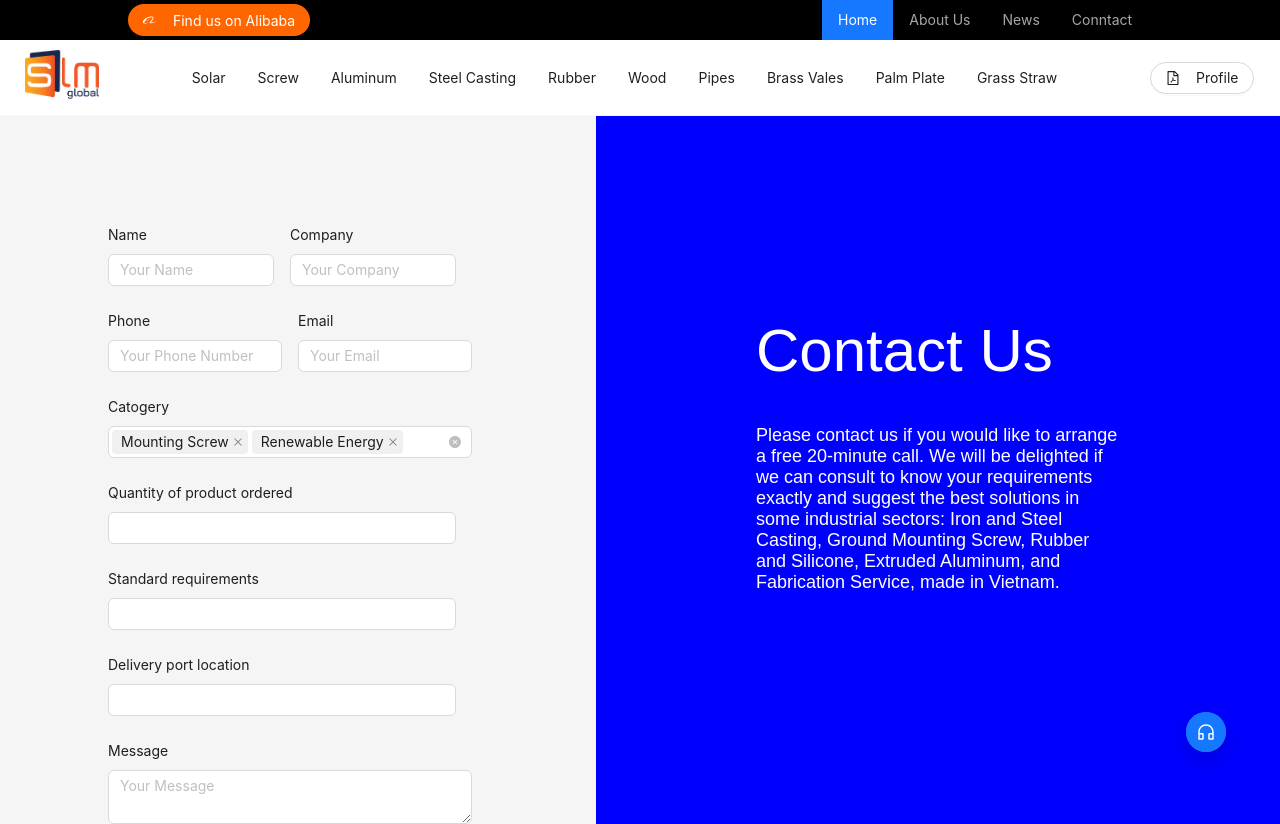
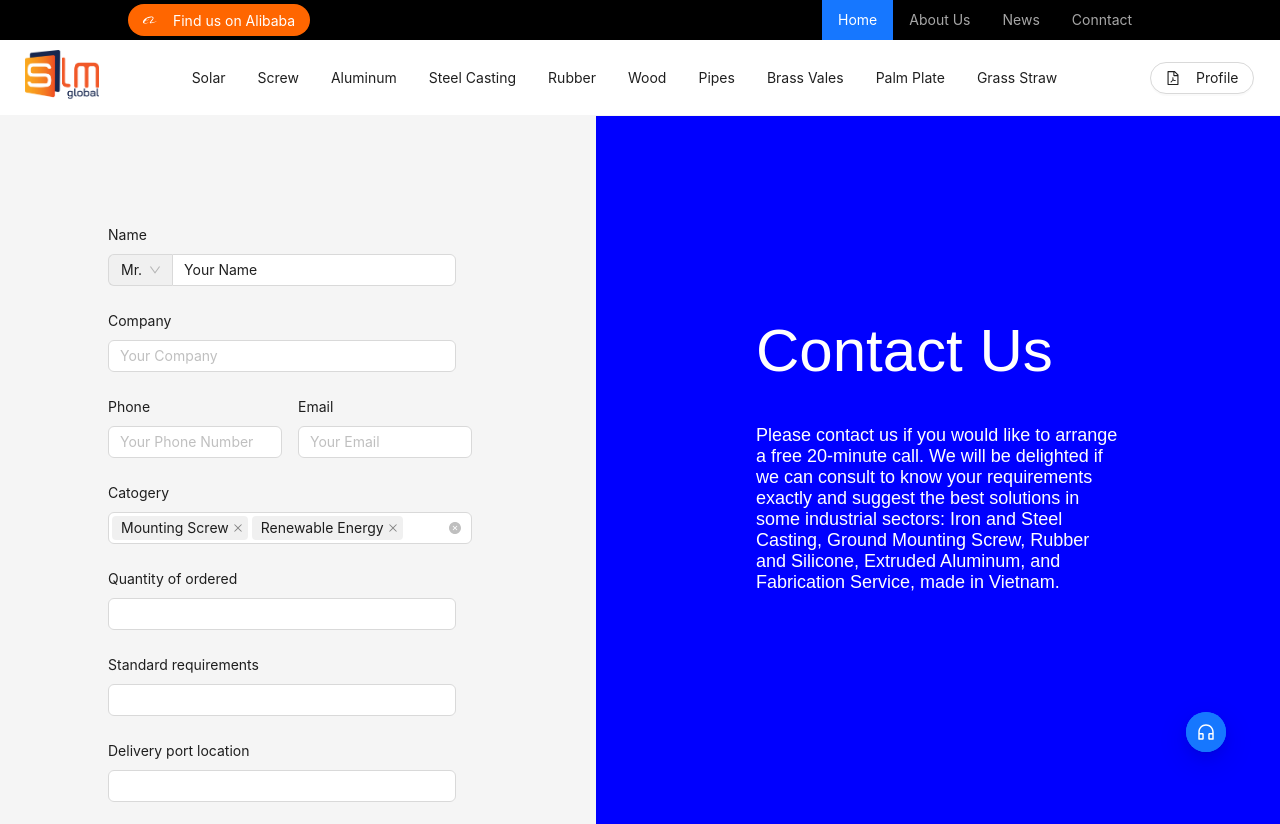
Before and after one commit to thanhtrang16490/slmglobal-fontend, a Next.js app: page /contact in a window 1280 px wide. Shown: the top 824 px of the page. Built offline with nearby package versions, Linux system fonts and the light colour scheme.

Commit message:
update form

```diff
--- a/src/app/component/form.contact.tsx
+++ b/src/app/component/form.contact.tsx
@@ -15,6 +15,15 @@ const options: SelectProps['options'] = [
     { label: 'Orange', value: 'Orange' },
     { label: 'Orange', value: 'Orange' },
 ];
+
+const selectBefore = (
+    <Select defaultValue="Mr">
+        <Option value="Mr">Mr.</Option>
+        <Option value="Ms">Ms.</Option>
+        <Option value="Mrs">Mrs.</Option>
+        );
+    </Select>
+);
 
 
 const handleChange = (value: string[]) => {
@@ -39,15 +48,15 @@ const CatogerySelection: React.FC = () => (
 
 const FormContact = () => {
     return (<Form layout="vertical">
-        <div style={{ display: 'flex', justifyContent: 'space-between' }}>
-            <Form.Item label="Name" name="name" style={{ flex: 1, marginRight: '1rem' }}>
-                <Input placeholder="Your Name" />
-            </Form.Item>
-            <Form.Item label="Company" name="company" style={{ flex: 1, marginRight: '1rem' }}>
-                <Input placeholder="Your Company" />
-            </Form.Item>
 
-        </div>
+        <Form.Item label="Name" name="name" style={{ flex: 1, marginRight: '1rem' }}>
+            <Input addonBefore={selectBefore} defaultValue="Your Name" />
+        </Form.Item>
+        <Form.Item label="Company" name="company" style={{ flex: 1, marginRight: '1rem' }}>
+            <Input placeholder="Your Company" />
+        </Form.Item>
+
+
         <div style={{ display: 'flex', justifyContent: 'space-between' }}>
             <Form.Item label="Phone" name="phone" style={{ flex: 1, marginRight: '1rem' }}>
                 <Input placeholder="Your Phone Number" />
@@ -59,7 +68,7 @@ const FormContact = () => {
         <Form.Item label="Catogery" name="catogery">
             <CatogerySelection />
         </Form.Item>
-        <Form.Item label="Quantity of product ordered" name="name" style={{ flex: 1, marginRight: '1rem' }}>
+        <Form.Item label="Quantity of ordered" name="name" style={{ flex: 1, marginRight: '1rem' }}>
             <Input placeholder="" />
         </Form.Item>
         <Form.Item label="Standard requirements" name="name" style={{ flex: 1, marginRight: '1rem' }}>
```
